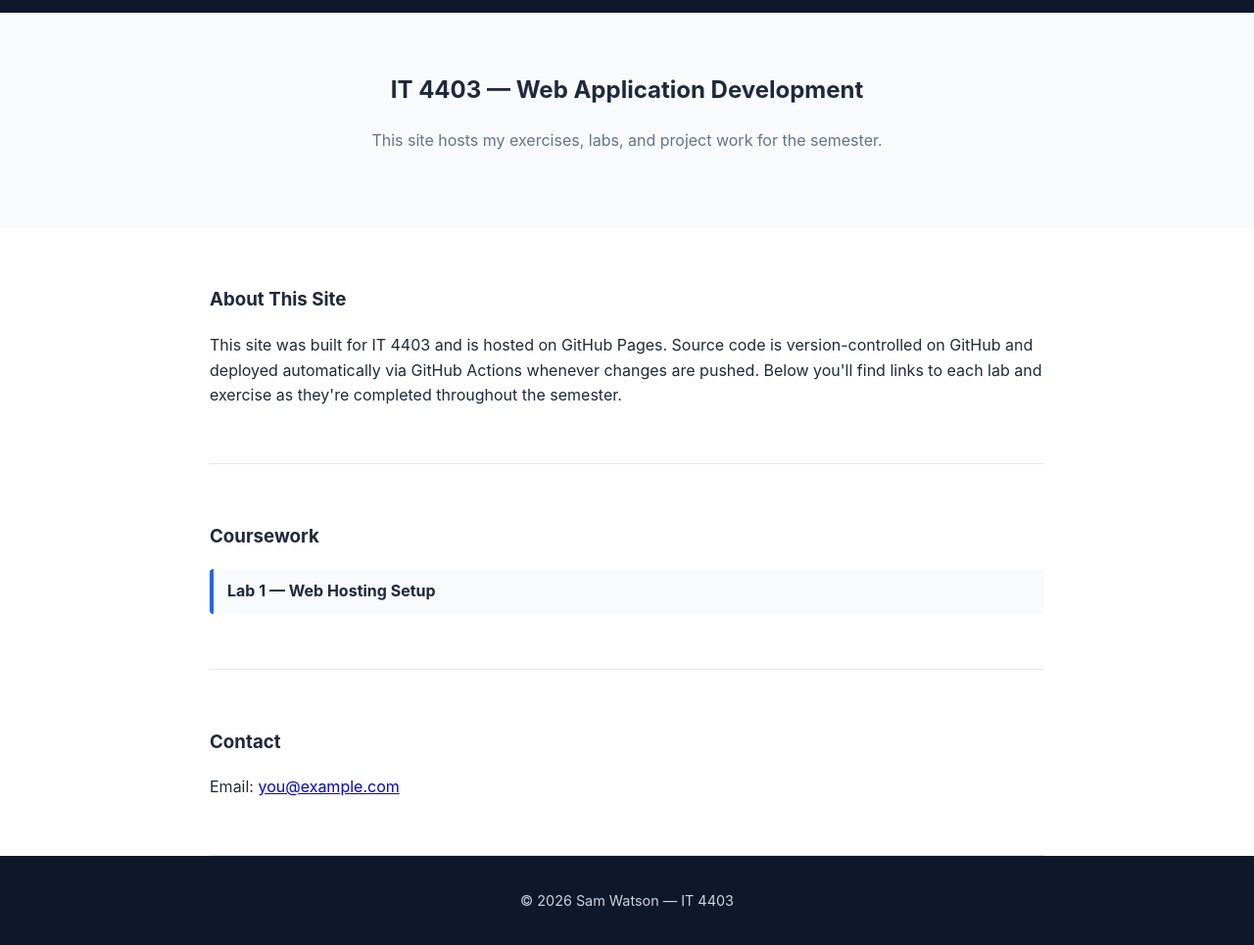
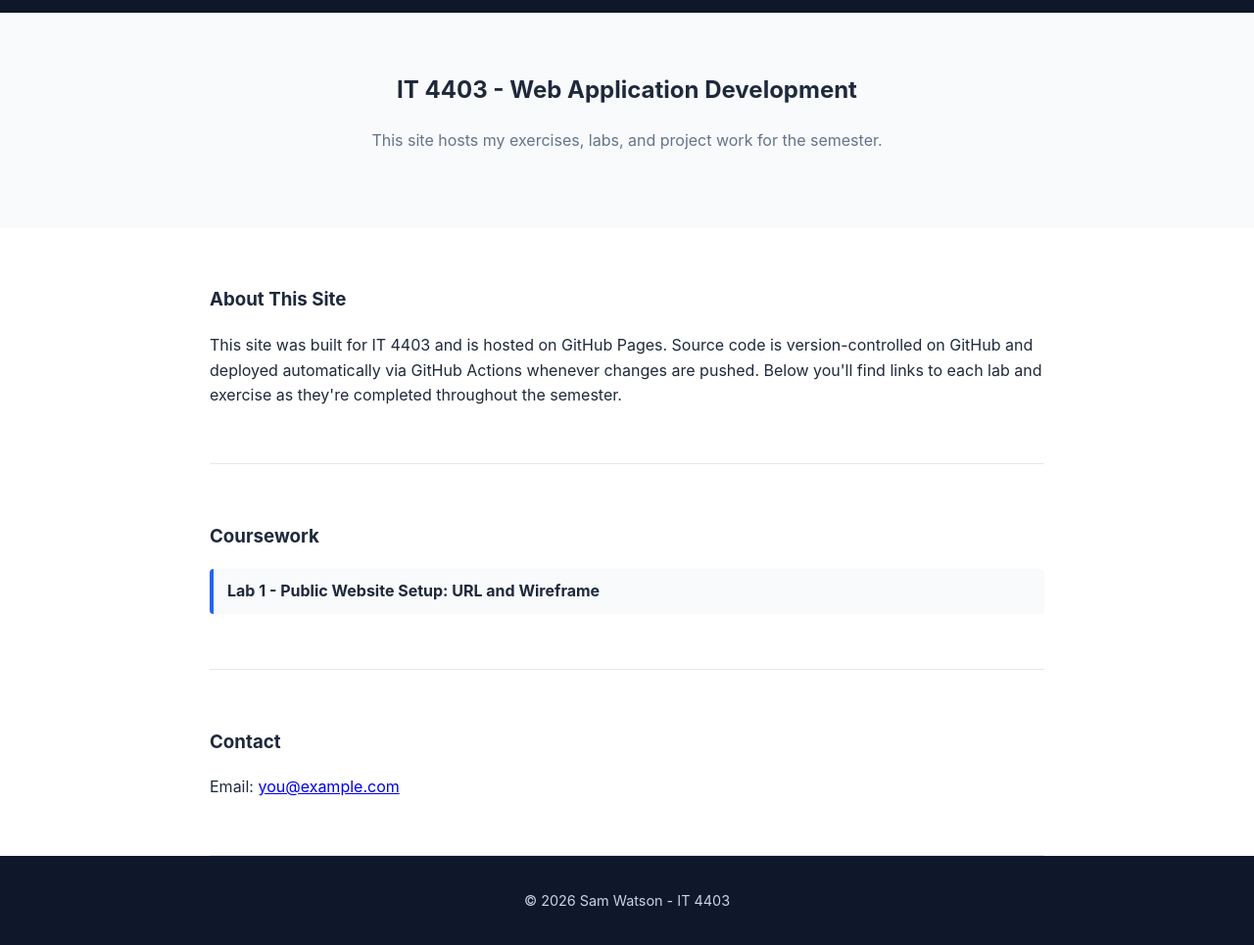
Before and after one commit to SamWWatson/it4403-site, a plain HTML site: page index.html in a window 1280 px wide. Shown: the part 55-1020 px from the top of the page at 98% size. Drawn offline with Linux system fonts and the light colour scheme.

Commit message:
index.html

```diff
--- a/index.html
+++ b/index.html
@@ -3,7 +3,7 @@
 <head>
   <meta charset="UTF-8" />
   <meta name="viewport" content="width=device-width, initial-scale=1.0" />
-  <title>IT 4403 — Coursework Site</title>
+  <title>IT 4403 - Coursework Site</title>
   <link rel="stylesheet" href="style.css" />
 </head>
 <body>
@@ -21,7 +21,7 @@
 
   <section class="hero">
     <div class="container">
-      <h2>IT 4403 — Web Application Development</h2>
+      <h2>IT 4403 - Web Application Development</h2>
       <p>This site hosts my exercises, labs, and project work for the semester.</p>
     </div>
   </section>
@@ -41,7 +41,7 @@
     <section id="coursework" class="section">
       <h3>Coursework</h3>
       <ul class="coursework-list">
-        <li><strong>Lab 1 — Web Hosting Setup</strong> <em></em></li>
+        <li><strong>Lab 1 - Public Website Setup: URL and Wireframe</strong> <em></em></li>
         <!--
           Add one <li> per item as you complete it, e.g.:
           <li><strong>Lab 2 — [Title]:</strong> <a href="lab2.html">View Lab 2</a></li>
@@ -59,7 +59,7 @@
 
   <footer class="site-footer">
     <div class="container">
-      <p>&copy; 2026 Sam Watson — IT 4403</p>
+      <p>&copy; 2026 Sam Watson - IT 4403</p>
     </div>
   </footer>
 
```
